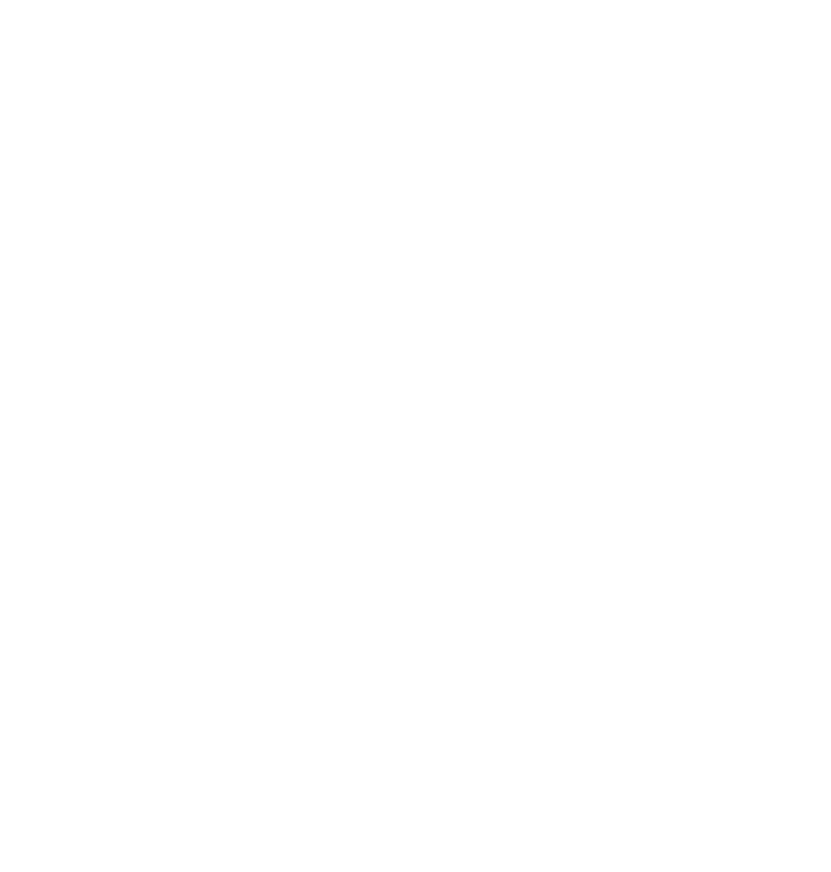
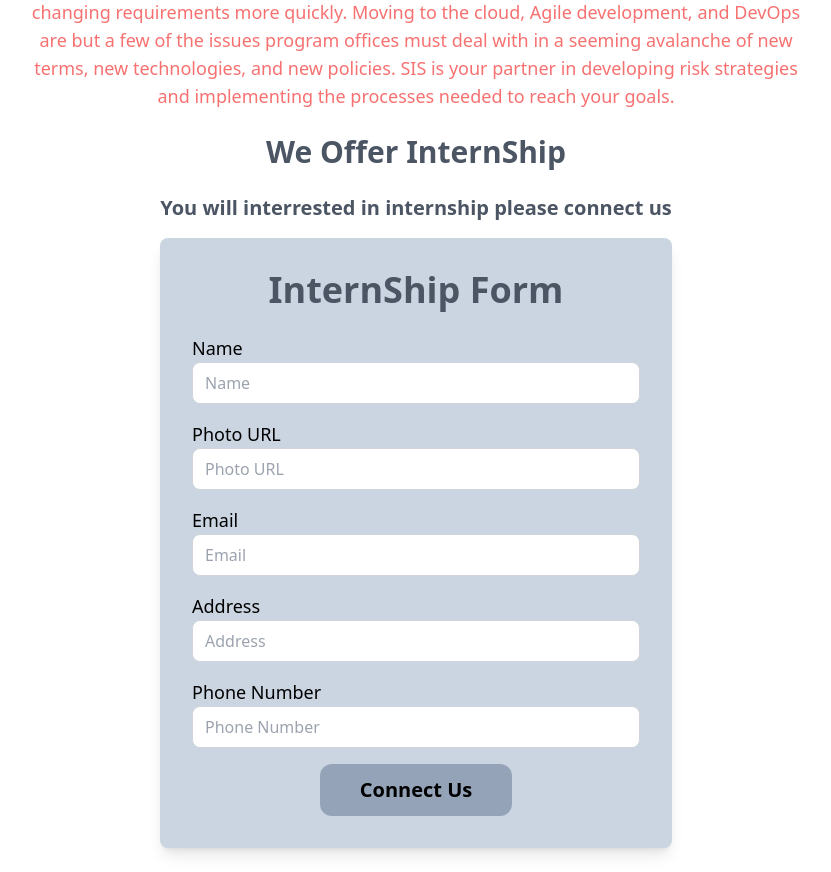
Before and after one commit to sohan-99/Employee-Management, a React (Vite) app: page / in a window 1280 px wide. Shown: the part 1620-2492 px from the top of the page, without its empty margins (224-1055 px from the left). Before the commit the page ends 1462 px from the top, so only its background shows below. Built offline with nearby package versions, Linux system fonts and the light colour scheme.

Commit message:
internShip and our company Misson componets

```diff
--- a/package.json
+++ b/package.json
@@ -14,6 +14,7 @@
     "match-sorter": "^6.3.1",
     "react": "^18.2.0",
     "react-dom": "^18.2.0",
+    "react-hook-form": "^7.48.2",
     "react-router-dom": "^6.20.0",
     "sort-by": "^1.2.0"
   },
--- a/src/pages/Home/Home/Home.jsx
+++ b/src/pages/Home/Home/Home.jsx
@@ -1,5 +1,7 @@
 
 // import Banner from "../Banner/Banner";
+import InternShip from "../InternShip/InternShip";
+import Mission from "../Mission/Mission";
 import Services from "../Services/Services";
 import Testimonials from "../Testimonials/Testimonials";
 
@@ -8,10 +10,11 @@ import Testimonials from "../Testimonials/Testimonials";
 const Home = () => {
     return (
         <div>
-
             {/* <Banner></Banner> */}
             <Services></Services>
             <Testimonials></Testimonials>
+            <Mission></Mission>
+            <InternShip></InternShip>
         </div>
     );
 };
--- /dev/null
+++ b/src/pages/Home/InternShip/InternShip.jsx
@@ -0,0 +1,76 @@
+
+
+const InternShip = () => {
+    return (
+        <div className="text-center my-6">
+            <h2 className="text-3xl font-bold text-gray-600 text-center my-6">We Offer InternShip</h2>
+            <h3 className="text-xl font-bold text-gray-600 text-center my-4">
+                You will interrested in internship please connect us
+            </h3>
+            <div  className="bg-slate-300 lg:max-w-lg w-[80%] md:w-[75%] lg:w-[85%]  p-8 rounded-lg shadow-lg mx-auto">
+
+             <h1 className="lg:text-4xl md:text-2xl font-extrabold text-center text-gray-600  mb-6">
+                InternShip Form
+            </h1>
+            <form className="space-y-4 text-left">
+                <div>
+                    <label className="block text-black lg:text-lg md:text-base font-medium">Name</label>
+                    <input
+                        type="text"
+                        name="name"
+                        placeholder="Name"
+                        className="w-full border border-gray-300 rounded-lg py-2 px-3 focus:outline-none focus:border-blue-400"
+                        required
+                    />
+                </div>
+                <div>
+                    <label className="block text-black lg:text-lg md:text-base   font-medium">Photo URL</label>
+                    <input
+                        type="text"
+                        name="photo"
+                        placeholder="Photo URL"
+                        className="w-full border border-gray-300 rounded-lg py-2 px-3 focus:outline-none focus:border-blue-400"
+                    />
+                </div>
+                <div>
+                    <label className="block text-black lg:text-lg md:text-base font-medium">Email</label>
+                    <input
+                        type="email"
+                        name="email"
+                        placeholder="Email"
+                        className="w-full border border-gray-300 rounded-lg py-2 px-3 focus:outline-none focus:border-blue-400"
+                        required
+                    />
+                </div>
+                <div>
+                    <label className="block text-black lg:text-lg md:text-base  font-medium">Address</label>
+                    <input
+                        type="text"
+                        name="password"
+                        placeholder="Address"
+                        className="w-full border border-gray-300 rounded-lg py-2 px-3 focus:outline-none focus:border-blue-400"
+                        required
+                    />
+                </div>
+                <div>
+                    <label className="block text-black lg:text-lg md:text-base  font-medium">Phone Number</label>
+                    <input
+                        type="text"
+                        name="password"
+                        placeholder="Phone Number"
+                        className="w-full border border-gray-300 rounded-lg py-2 px-3 focus:outline-none focus:border-blue-400"
+                        required
+                    />
+                </div>
+                <div className="text-center">
+                    <button className=" bg-slate-400 hover:bg-slate-700 text-black lg:text-xl font-semibold py-3 px-6 rounded-xl transition duration-300 w-48">
+                        Connect Us
+                    </button>
+                </div>
+            </form>
+            </div>
+        </div>
+    );
+};
+
+export default InternShip;
--- /dev/null
+++ b/src/pages/Home/Mission/Mission.jsx
@@ -0,0 +1,16 @@
+
+
+const Mission = () => {
+    return (
+        <div>
+            <h2 className="font-semibold mt-3 text-center text-6xl">
+                The Road to Adaptive IT
+            </h2>
+            <p className="lg:mx-60 font-medium my-3 text-center lg:text-lg text-red-400">
+            Your mission depends on evolving business needs and adoption of key technologies to leverage savings in cost and increase in capabilities to your end users.  We are witnessing a movement from mindsets rooted in linear frameworks into processes which respond to changing requirements more quickly.  Moving to the cloud, Agile development, and DevOps are but a few of the issues program offices must deal with in a seeming avalanche of new terms, new technologies, and new policies.  SIS is your partner in developing risk strategies and implementing the processes needed to reach your goals.
+            </p>
+        </div>
+    );
+};
+
+export default Mission;
```
Also changed, not shown: 1 other file (tests, documents, lock files or other folders).
